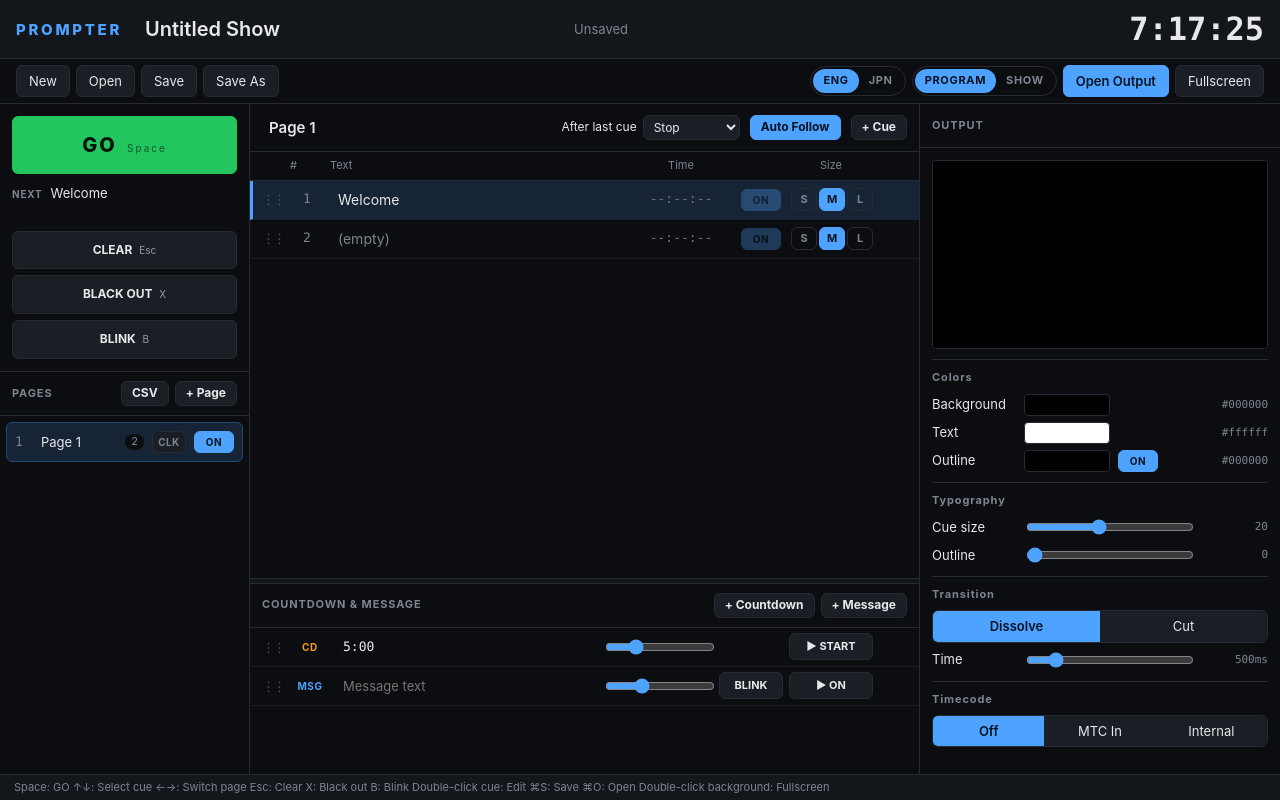
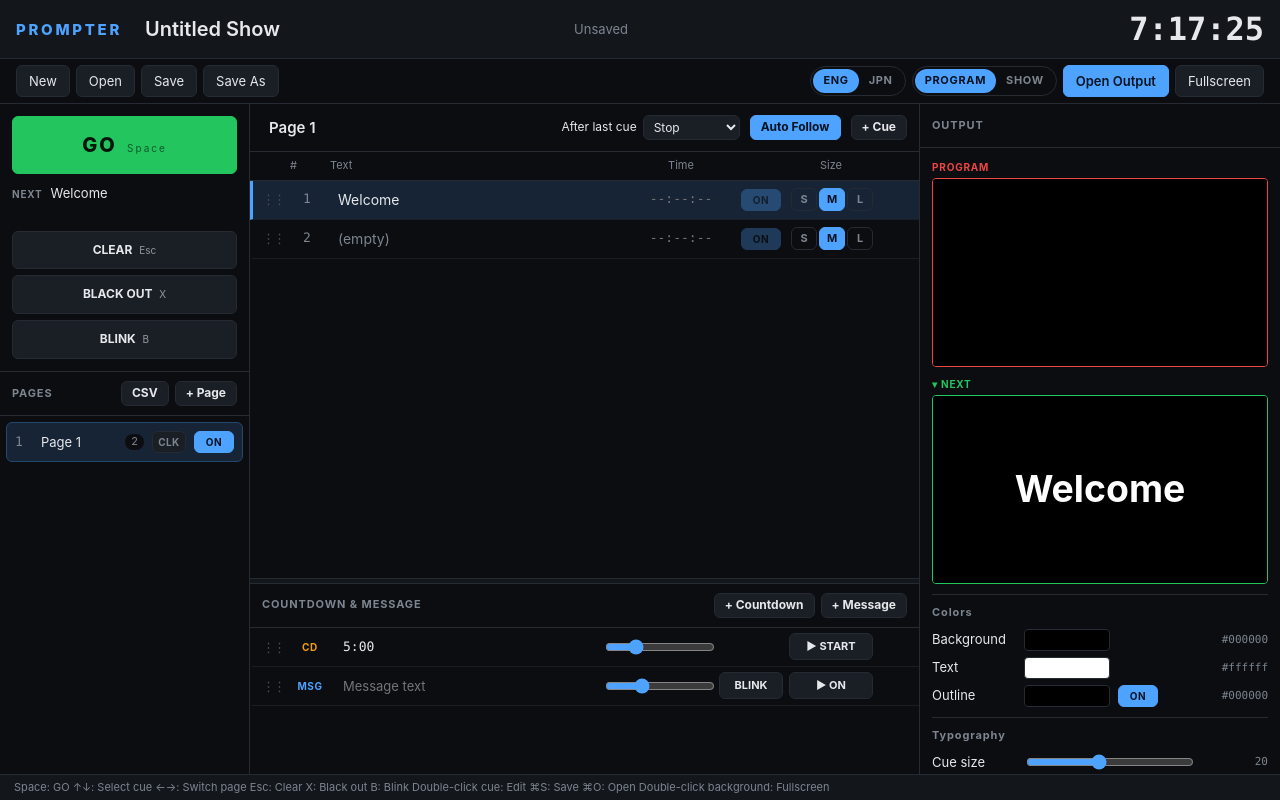
Before and after one commit to hugesesame/go-prmpt, a React (Vite) app: page / in a window 1280 px wide. Built offline with nearby package versions, Linux system fonts and the light colour scheme.

Commit message:
Add a NEXT preview under the program preview
Shows the cue that runs on the next GO with the current colors, outline
and size, so the cue size slider can be judged before GO. Collapsible.

Co-Authored-By: Claude Opus 5.5 <noreply@anthropic.com>

```diff
--- a/src/i18n.tsx
+++ b/src/i18n.tsx
@@ -98,6 +98,8 @@ const en = {
   resizeLists: 'Drag to resize',
 
   output: 'Output',
+  nextPreviewHint: 'Show or hide the preview of the cue that runs on the next GO',
+  noNextCue: 'No next cue',
   next: 'NEXT',
   colors: 'Colors',
   background: 'Background',
@@ -216,6 +218,8 @@ const ja: Record<Key, string> = {
   resizeLists: 'ドラッグで高さを変更',
 
   output: '出力',
+  nextPreviewHint: '次の GO で出る Cue のプレビューを表示／非表示',
+  noNextCue: '次の Cue はありません',
   next: 'NEXT',
   colors: 'カラー',
   background: '背景',
--- a/src/primary/ControlPanel.tsx
+++ b/src/primary/ControlPanel.tsx
@@ -1,10 +1,10 @@
-import type { Dispatch, ReactNode } from 'react';
+import { useEffect, useMemo, useState, type Dispatch, type ReactNode } from 'react';
 import { ColorPicker } from '../components/ColorPicker';
 import { OutputView } from '../components/OutputView';
 import { cueSizeRange } from '../defaults';
 import { useLang } from '../i18n';
 import { currentPage, type Action, type AppState } from '../state';
-import type { OutputSettings, OutputState } from '../types';
+import type { Cue, OutputSettings, OutputState } from '../types';
 import { TimecodeSection } from './TimecodeSection';
 import type { TimecodeEngine } from './timecodeEngine';
 
@@ -22,6 +22,8 @@ export function ControlPanel({ state, outputState, timecode, locked, dispatch }:
   const settings = state.show.output;
   const set = (patch: Partial<OutputSettings>) => dispatch({ type: 'setOutput', patch });
   const nextCue = currentPage(state).cues.find((c) => c.id === state.selectedCueId);
+  const [showNext, setShowNext] = useShowNext();
+  const nextState = useNextState(nextCue, settings);
 
   return (
     <aside className="panel controls">
@@ -29,9 +31,24 @@ export function ControlPanel({ state, outputState, timecode, locked, dispatch }:
         <span>{t('output')}</span>
       </div>
       <div className="controls-body">
-        <div className="preview">
+        <div className="preview-head program">PROGRAM</div>
+        <div className="preview program">
           <OutputView state={outputState} />
         </div>
+        <button
+          className="preview-head next"
+          aria-expanded={showNext}
+          title={t('nextPreviewHint')}
+          onClick={() => setShowNext(!showNext)}
+        >
+          {showNext ? '▾' : '▸'} NEXT
+        </button>
+        {showNext && (
+          <div className="preview next">
+            <OutputView state={nextState} />
+            {!nextCue && <div className="preview-empty">{t('noNextCue')}</div>}
+          </div>
+        )}
 
         {/* disabled な fieldset は中のボタン・スライダーをまとめて無効にする */}
         <fieldset className="settings" disabled={locked}>
@@ -85,6 +102,43 @@ export function ControlPanel({ state, outputState, timecode, locked, dispatch }:
         <TimecodeSection engine={timecode} settings={state.show.timecode} locked={locked} dispatch={dispatch} />
       </div>
     </aside>
+  );
+}
+
+const SHOW_NEXT_KEY = 'prompter.showNext';
+
+/** NEXT の画面を開いておくか。操作する人の好みなのでブラウザに覚える */
+function useShowNext() {
+  const [on, setOn] = useState(() => localStorage.getItem(SHOW_NEXT_KEY) !== 'off');
+  useEffect(() => localStorage.setItem(SHOW_NEXT_KEY, on ? 'on' : 'off'), [on]);
+  return [on, setOn] as const;
+}
+
+/**
+ * NEXT の画面に渡す状態。次の Cue の文字だけを今の色・アウトラインで出す。
+ * カウントダウン・メッセージ・暗転・点滅は出さず、選択を変えたときはフェードさせずに切り替える
+ */
+function useNextState(cue: Cue | undefined, settings: OutputSettings): OutputState {
+  return useMemo(
+    () => ({
+      settings: { ...settings, transition: 'cut' },
+      live: cue
+        ? {
+            key: cue.id,
+            cueId: cue.id,
+            text: cue.text,
+            duration: cue.duration,
+            countdown: cue.countdown,
+            fontSize: cue.fontSize,
+            startedAt: 0,
+          }
+        : null,
+      countdown: null,
+      message: null,
+      blackout: false,
+      blink: false,
+    }),
+    [cue, settings],
   );
 }
 
--- a/src/styles.css
+++ b/src/styles.css
@@ -644,10 +644,46 @@ input[type='checkbox'] {
   opacity: 0.45;
 }
 .preview {
+  position: relative;
   aspect-ratio: 16 / 9;
   border: 1px solid var(--border);
   border-radius: 4px;
   overflow: hidden;
+}
+/* スイッチャーのモニターと同じく、本番の画面は赤、次は緑 */
+.preview.program {
+  border-color: var(--danger);
+}
+.preview.next {
+  border-color: var(--go);
+}
+.preview-head {
+  margin-bottom: -6px;
+  font-size: 10px;
+  font-weight: 700;
+  letter-spacing: 0.08em;
+  text-align: left;
+}
+.preview-head.program {
+  color: var(--danger);
+}
+button.preview-head.next {
+  padding: 0;
+  border: none;
+  background: none;
+  color: var(--go);
+}
+button.preview-head.next:hover {
+  background: none;
+  color: #3ddc76;
+}
+.preview-empty {
+  position: absolute;
+  inset: 0;
+  display: grid;
+  place-items: center;
+  font-size: 12px;
+  color: var(--muted);
 }
 
 .next-cue {
```
